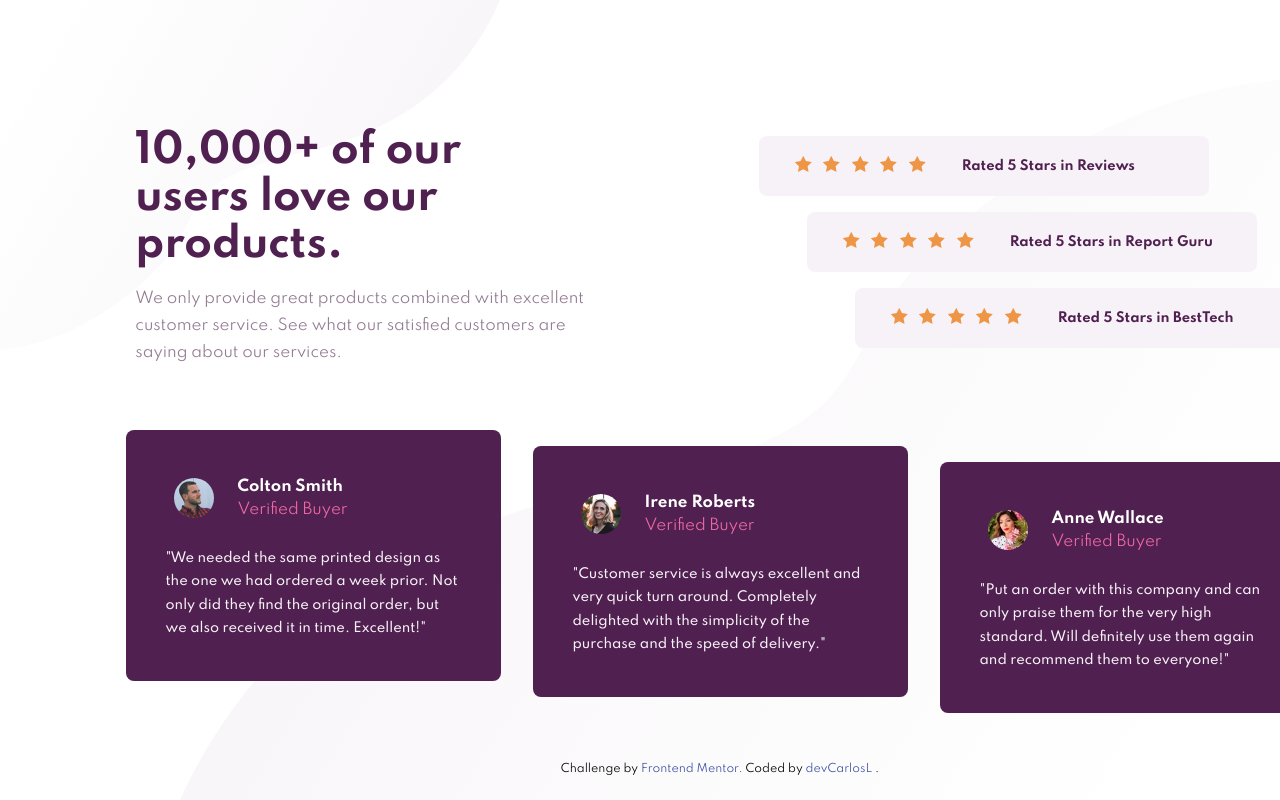
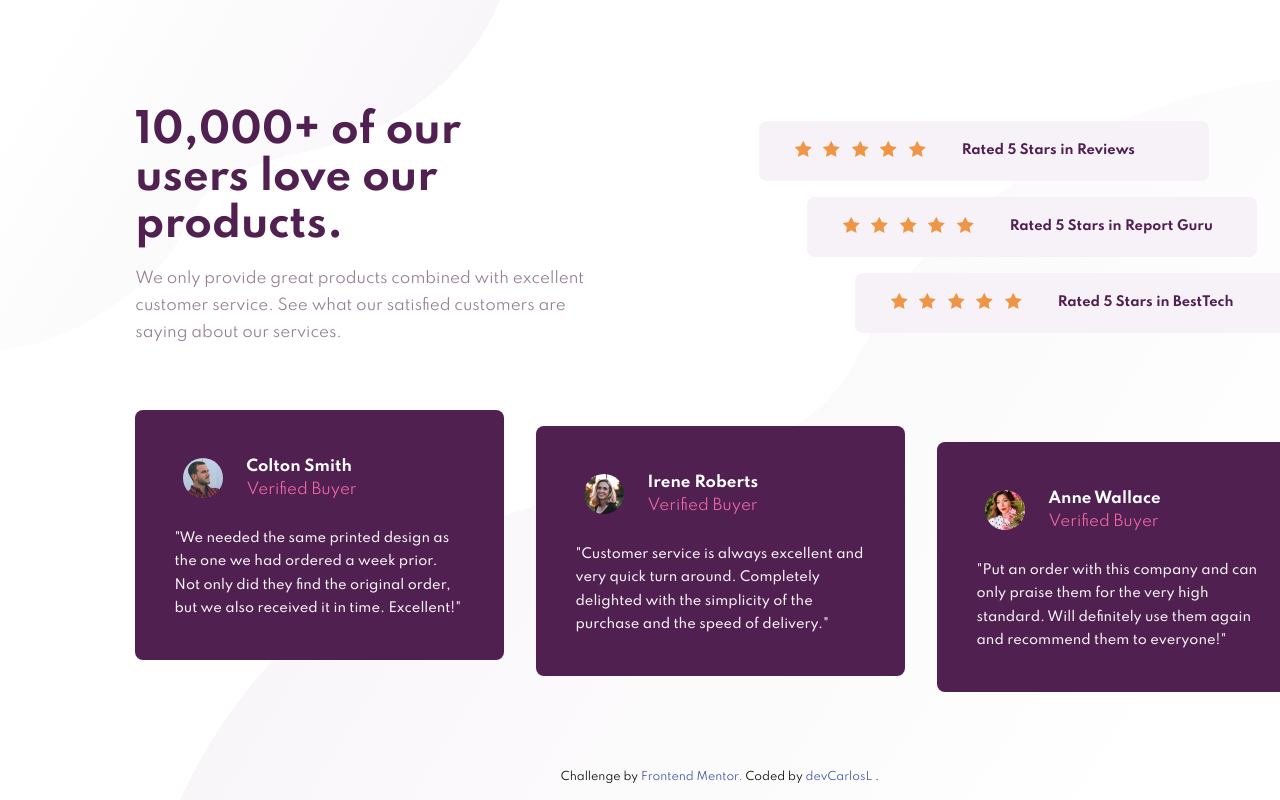
Before and after one commit to devcarlosl/evaluation-page, a plain HTML site: page index.html in a window 1280 px wide. Shown: the top 800 px of the page. Drawn offline with Linux system fonts and the light colour scheme.

Commit message:
fix footer

```diff
--- a/styles/container-bottom.css
+++ b/styles/container-bottom.css
@@ -5,7 +5,7 @@
 }
 
 .card {
-  width: 375px;
+  width: 369px;
   padding: 32px;
   border-radius: 8px;
   background-color: hsl(300, 43%, 22%);
@@ -56,7 +56,8 @@
 }
 
 .attribution {
-  margin-top: 50px;
+  position: absolute;
+  bottom: 16px;
   font-size: 11px;
   text-align: center;
 }
--- a/styles/container-top.css
+++ b/styles/container-top.css
@@ -1,7 +1,8 @@
 .container-top {
   display: flex;
+  width: 100%;
+  align-items: center;
   justify-content: space-evenly;
-  padding-top: 128px;
 }
 
 .container-title {
--- a/styles/container.css
+++ b/styles/container.css
@@ -1,4 +1,9 @@
 .container {
+  display: flex;
+  height: 100%;
+  flex-direction: column;
+  align-items: center;
+  justify-content: center;
   width: 1440px;
   margin: auto;
 }
```
